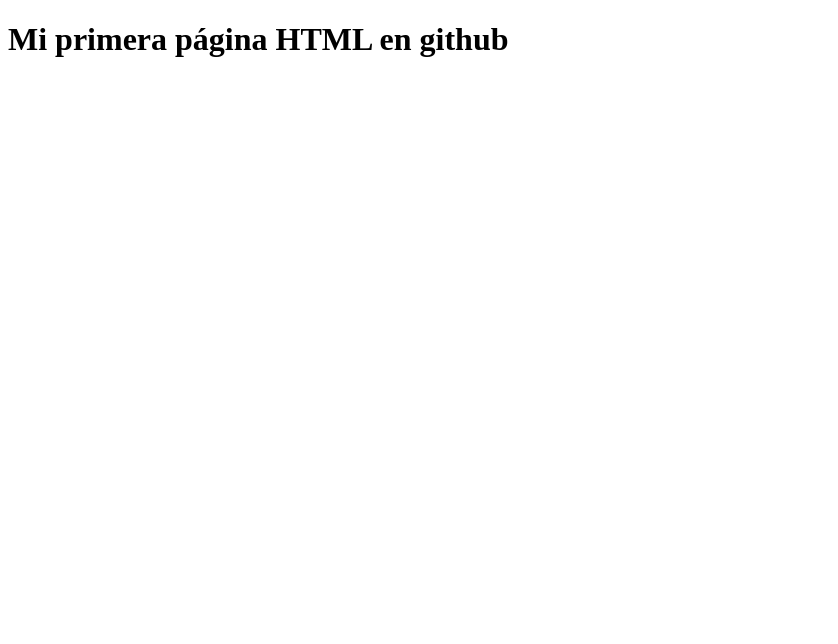
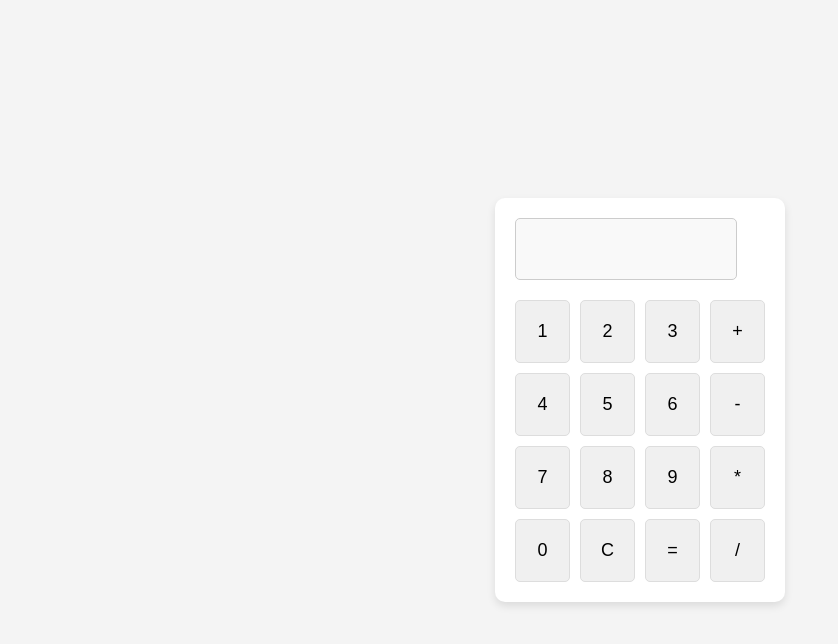
Before and after one commit to sakul972/lukas.github.io, a plain HTML site: page index.html in a window 1280 px wide. Shown: the whole page, without its empty margins (0-838 px from the left). Drawn offline with Linux system fonts and the light colour scheme.

Commit message:
Update index.html
Signed-off-by: sakul072.github.io <lukruiz35@gmail.com>

```diff
--- a/index.html
+++ b/index.html
@@ -1,11 +1,100 @@
 <!DOCTYPE html>
-<html lang="en">
+<html lang="es">
 <head>
     <meta charset="UTF-8">
     <meta name="viewport" content="width=device-width, initial-scale=1.0">
-    <title>Document</title>
+    <title>Calculadora</title>
+    <style>
+        body {
+            font-family: Arial, sans-serif;
+            display: flex;
+            justify-content: center;
+            align-items: center;
+            height: 100vh;
+            margin: 0;
+            background-color: #f4f4f4;
+        }
+        .calculator {
+            background-color: #fff;
+            border-radius: 10px;
+            padding: 20px;
+            box-shadow: 0 4px 8px rgba(0, 0, 0, 0.1);
+        }
+        .display {
+            width: 200px;
+            height: 40px;
+            margin-bottom: 20px;
+            text-align: right;
+            font-size: 24px;
+            padding: 10px;
+            border-radius: 5px;
+            border: 1px solid #ccc;
+            background-color: #f9f9f9;
+        }
+        .buttons {
+            display: grid;
+            grid-template-columns: repeat(4, 1fr);
+            gap: 10px;
+        }
+        .button {
+            background-color: #f0f0f0;
+            border: 1px solid #ddd;
+            padding: 20px;
+            font-size: 18px;
+            border-radius: 5px;
+            cursor: pointer;
+            transition: background-color 0.2s;
+        }
+        .button:hover {
+            background-color: #ddd;
+        }
+    </style>
 </head>
 <body>
-    <h1>Mi primera página HTML en github</h1>
+
+    <div class="calculator">
+        <input type="text" id="display" class="display" disabled />
+        <div class="buttons">
+            <button class="button" onclick="appendToDisplay('1')">1</button>
+            <button class="button" onclick="appendToDisplay('2')">2</button>
+            <button class="button" onclick="appendToDisplay('3')">3</button>
+            <button class="button" onclick="appendToDisplay('+')">+</button>
+
+            <button class="button" onclick="appendToDisplay('4')">4</button>
+            <button class="button" onclick="appendToDisplay('5')">5</button>
+            <button class="button" onclick="appendToDisplay('6')">6</button>
+            <button class="button" onclick="appendToDisplay('-')">-</button>
+
+            <button class="button" onclick="appendToDisplay('7')">7</button>
+            <button class="button" onclick="appendToDisplay('8')">8</button>
+            <button class="button" onclick="appendToDisplay('9')">9</button>
+            <button class="button" onclick="appendToDisplay('*')">*</button>
+
+            <button class="button" onclick="appendToDisplay('0')">0</button>
+            <button class="button" onclick="clearDisplay()">C</button>
+            <button class="button" onclick="calculate()">=</button>
+            <button class="button" onclick="appendToDisplay('/')">/</button>
+        </div>
+    </div>
+
+    <script>
+        function appendToDisplay(value) {
+            document.getElementById('display').value += value;
+        }
+
+        function clearDisplay() {
+            document.getElementById('display').value = '';
+        }
+
+        function calculate() {
+            try {
+                const result = eval(document.getElementById('display').value);
+                document.getElementById('display').value = result;
+            } catch (e) {
+                document.getElementById('display').value = 'Error';
+            }
+        }
+    </script>
+
 </body>
 </html>
```
